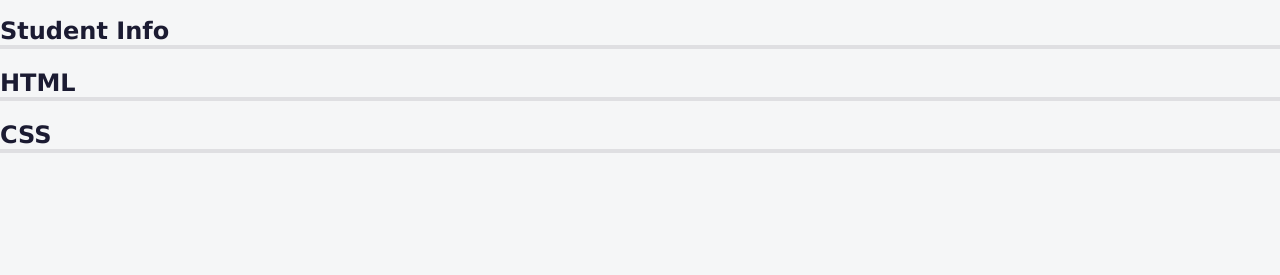
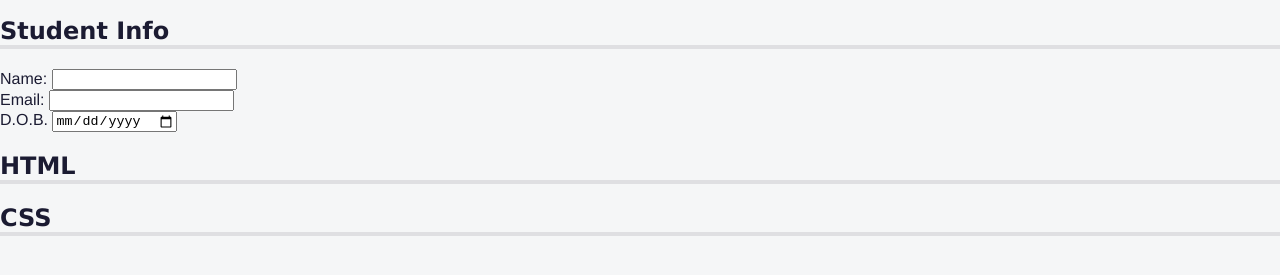
Before and after one commit to AhseomC/building-a-quiz, a plain HTML site: page index.html in a window 1280 px wide. Shown: the part 53-328 px from the top of the page. Drawn offline with Linux system fonts and the light colour scheme.

Commit message:
Update index.html

```diff
--- a/index.html
+++ b/index.html
@@ -23,7 +23,18 @@
       <form method="post" action="https://freecodecamp.org/practice-project/accessibility-quiz">
         <section role="region" aria-labelledby="student-info">
           <h2 id="student-info">Student Info</h2>
-
+          <div class="info">
+            <label for="student-name">Name:</label>
+            <input type="text" name="student-name" id="student-name" />
+          </div>
+          <div class="info">
+            <label for="student-email">Email:</label>
+            <input type="email" name="student-email" id="student-email" />
+          </div>
+          <div class="info">
+            <label for="birth-date">D.O.B.<span class="sr-only">(Date of Birth)</span></label>
+            <input type="date" name="birth-date" id="birth-date" />
+          </div>
         </section>
         <section role="region" aria-labelledby="html-questions">
           <h2 id="html-questions">HTML</h2>
```
